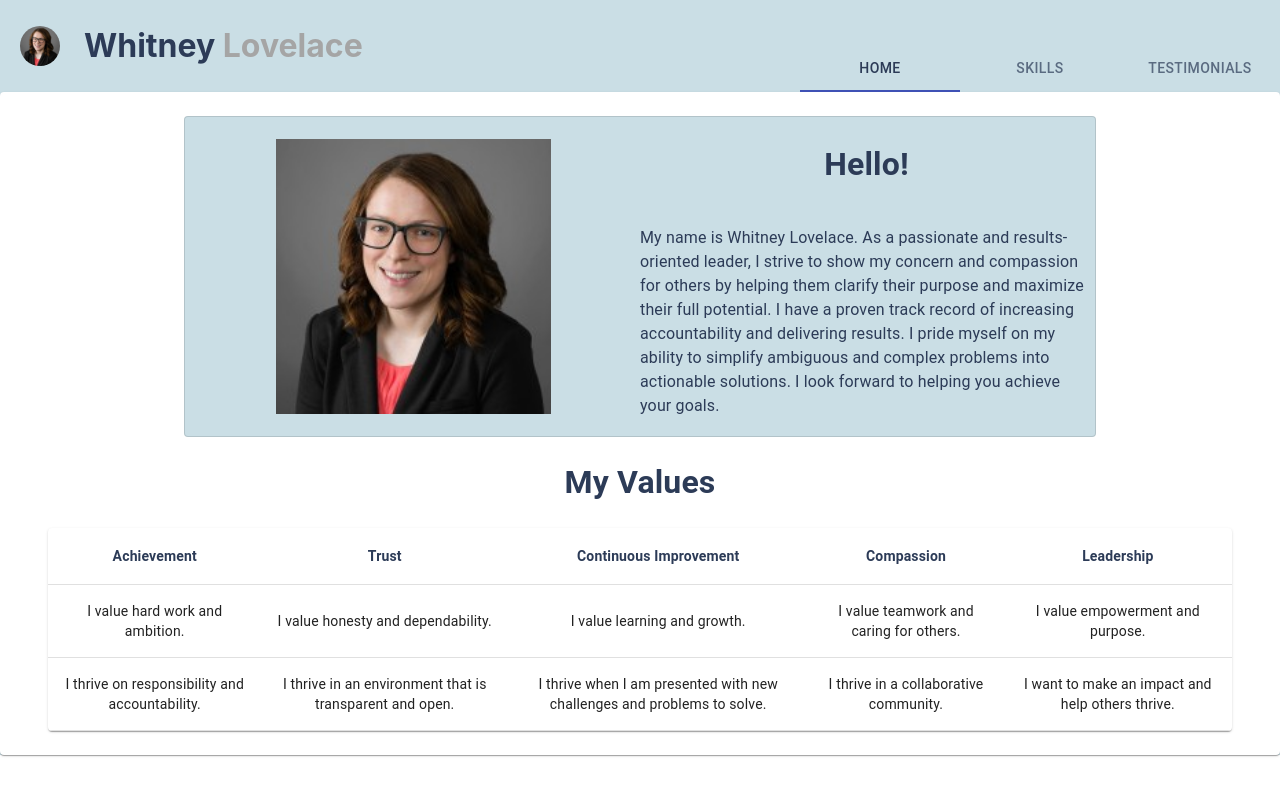
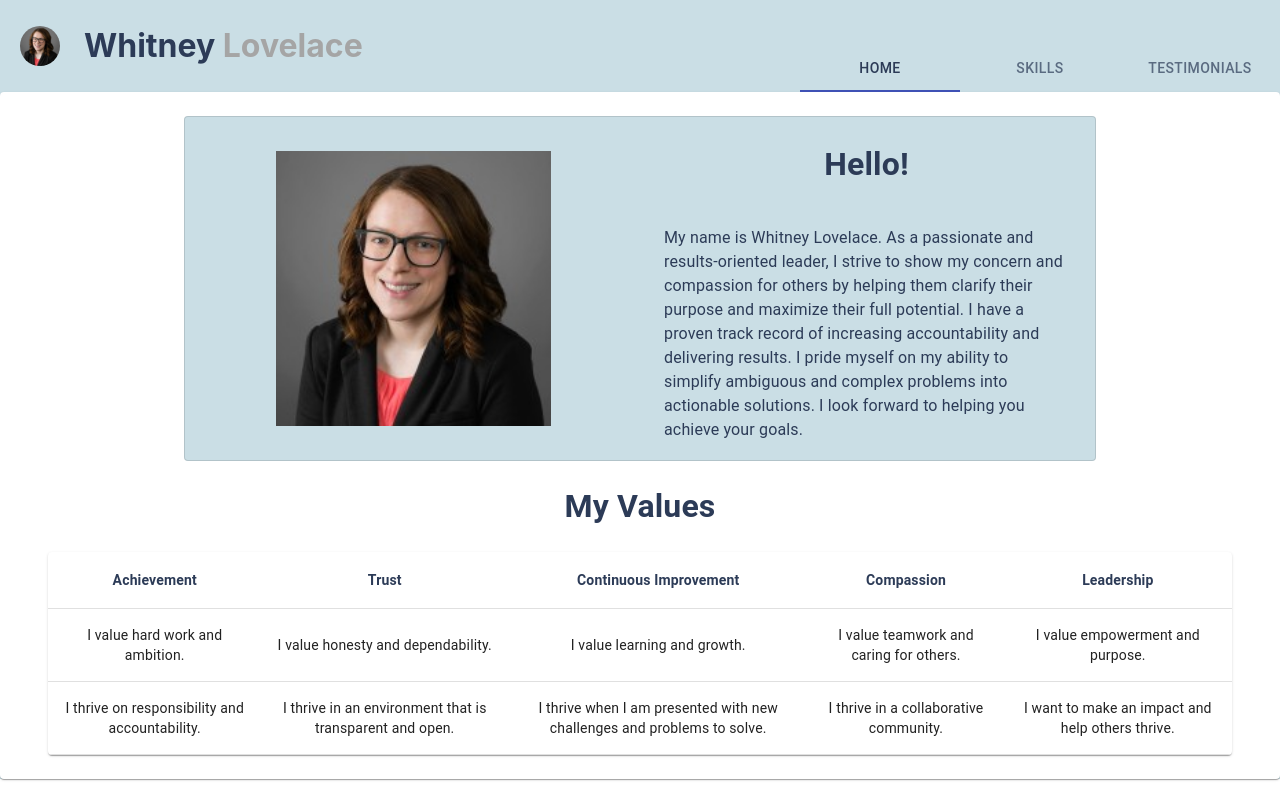
Before and after one commit to grey-lovelace/react-resume, a React (Create React App) app: page / in a window 1280 px wide. Built offline with nearby package versions, Linux system fonts and the light colour scheme.

Commit message:
Fix home screen spacing

```diff
--- a/src/App.js
+++ b/src/App.js
@@ -13,7 +13,7 @@ function App() {
 
   return (
     <div className={"top-banner"}>
-      <Grid container spacing={3}>
+      <Grid container>
         <Grid item xs={12} md={4}>
           <NamePlate />
         </Grid>
--- a/src/components/Home.js
+++ b/src/components/Home.js
@@ -17,6 +17,7 @@ function Home() {
                         </Grid>
                         <Grid item container justify='center' xs={12} md={6}>
                             <h1>Hello!</h1>
+                            <Container>
                                 <p>My name is Whitney Lovelace. As a passionate
                                     and results-oriented leader, I strive to show my
                                     concern and compassion for others by helping
@@ -29,6 +30,7 @@ function Home() {
 
                                     you achieve your goals.
                                 </p>
+                            </Container>
                         </Grid>
                     </Grid>
                 </Paper>
```
Lines whose indentation alone changed are shown as unchanged.
